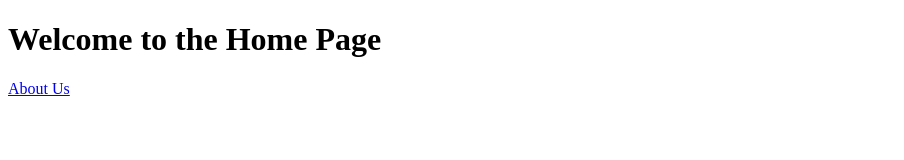
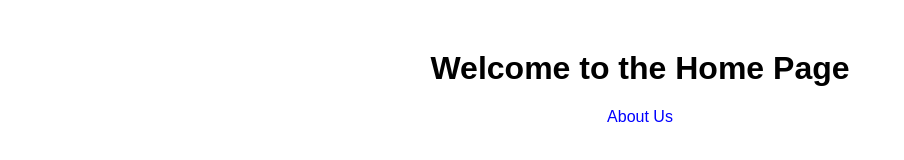
Before and after one commit to Matheus-Muller-Dev/App-express, a website: page public/index.html in a window 1280 px wide. Shown: the whole page, without its empty margins (0-904 px from the left). Drawn offline with Linux system fonts and the light colour scheme.

Commit message:
adicionando style.css basico

```diff
--- a/public/index.html
+++ b/public/index.html
@@ -8,7 +8,7 @@
 </head>
 <body>
     <h1>Welcome to the Home Page</h1>
-    <a href="/about">About Us</a>
+    <a href="/about.html">About Us</a>
 
 </body>
 </html>
--- a/public/style.css
+++ b/public/style.css
@@ -0,0 +1,14 @@
+body {
+    font-family: Arial, sans-serif;
+    text-align: center;
+    margin: 50px;
+  }
+  a {
+    display: block;
+    margin: 10px 0;
+    color: blue;
+    text-decoration: none;
+  }
+  a:hover {
+    text-decoration: underline;
+  }
```
